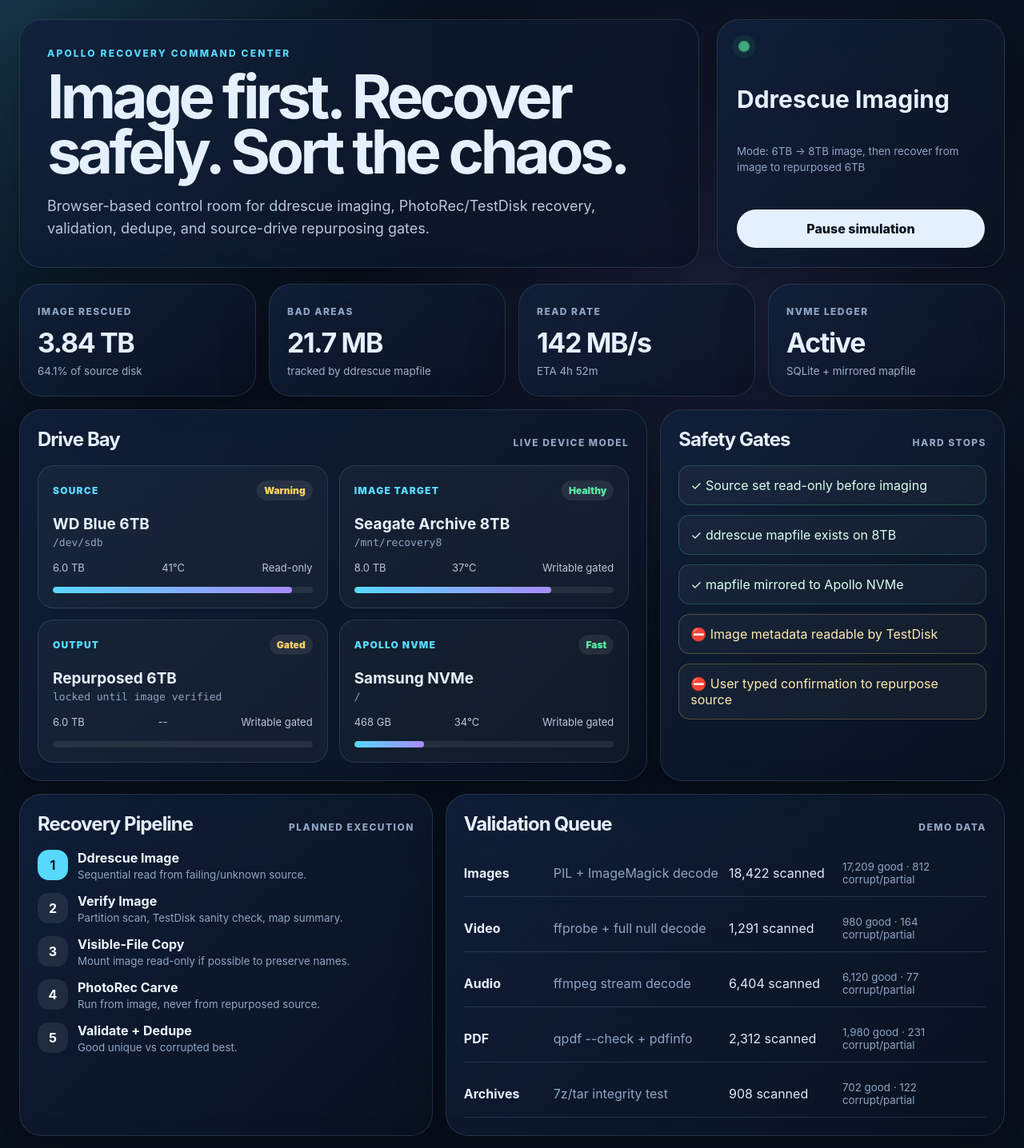
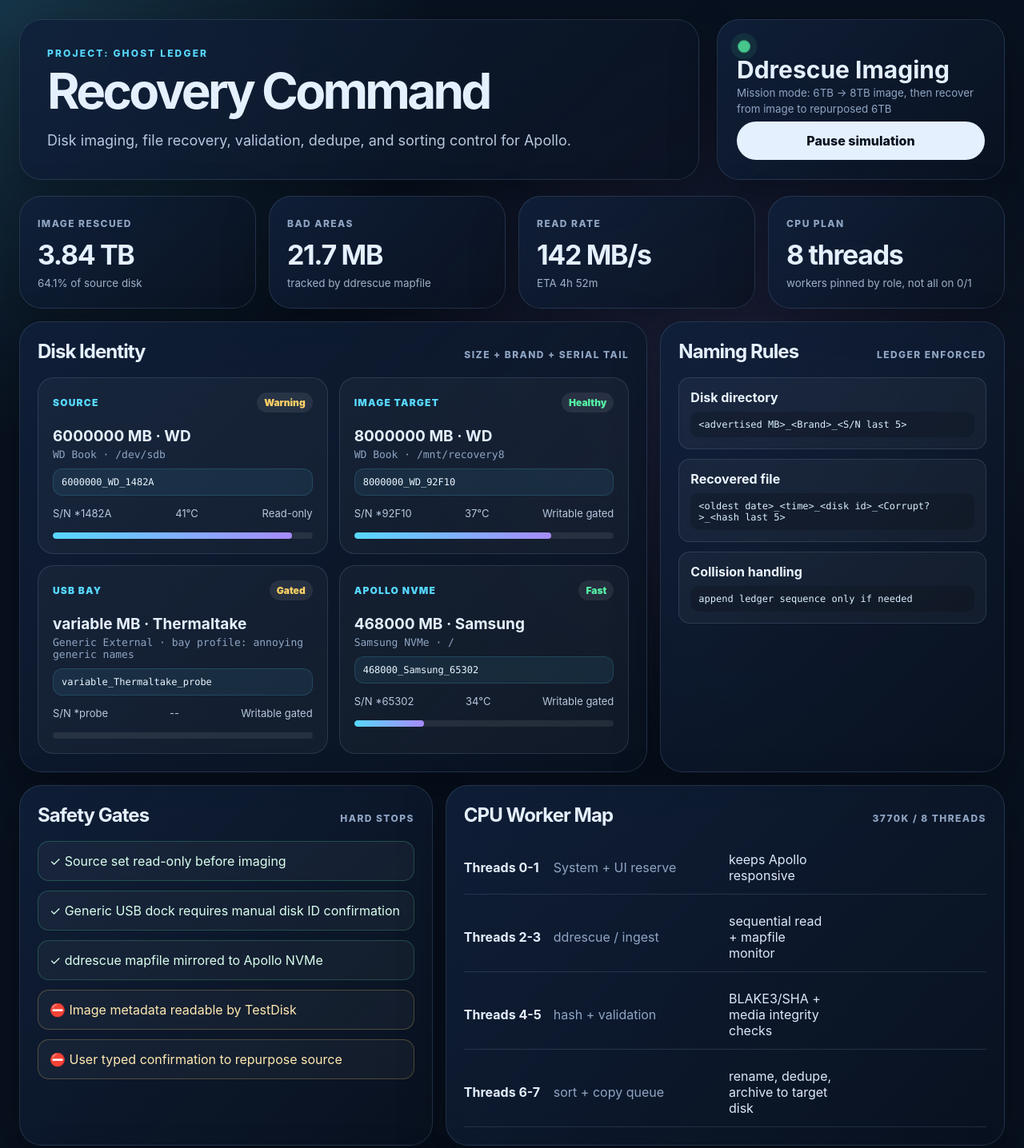
Before and after one commit to apollo357apollo357/apollo-recovery-command-center, a React (Vite) app: page / in a window 1280 px wide. Shown: the top 1436 px of the page at 80% size. Built offline with nearby package versions, Linux system fonts and the light colour scheme.

Commit message:
feat: add mission recovery workflow details

```diff
--- a/src/App.css
+++ b/src/App.css
@@ -24,7 +24,8 @@
 .app-shell { width: min(1440px, 100%); margin: 0 auto; padding: 24px; }
 .hero { display: grid; grid-template-columns: 1fr 360px; gap: 22px; align-items: stretch; margin-bottom: 20px; }
 .hero > div:first-child, .status-panel, .panel, .stat-card { border: 1px solid var(--line); background: linear-gradient(135deg, rgba(16, 32, 58, .88), rgba(10, 18, 32, .78)); box-shadow: 0 20px 60px rgba(0, 0, 0, .32); backdrop-filter: blur(18px); border-radius: 28px; }
-.hero > div:first-child { padding: 34px; min-height: 250px; display: flex; flex-direction: column; justify-content: center; }
+.hero > div:first-child { padding: 34px; min-height: 190px; display: flex; flex-direction: column; justify-content: center; }
+.compact-hero h1 { font-size: clamp(34px, 5vw, 62px); }
 .eyebrow { color: var(--cyan); text-transform: uppercase; letter-spacing: .18em; font-size: 12px; font-weight: 800; margin: 0 0 12px; }
 h1 { margin: 0; font-size: clamp(40px, 6vw, 76px); line-height: .91; letter-spacing: -0.06em; max-width: 880px; }
 .hero-copy { color: #b8c8df; max-width: 760px; font-size: 18px; line-height: 1.55; margin: 20px 0 0; }
@@ -56,7 +57,8 @@
 .health.warning, .health.gated { color: var(--yellow); }
 .health.failing { color: var(--red); }
 .drive-card h3 { margin: 18px 0 4px; font-size: 19px; }
-.drive-card p { color: var(--muted); margin: 0 0 16px; font-family: ui-monospace, SFMono-Regular, Menlo, monospace; font-size: 13px; }
+.drive-card p { color: var(--muted); margin: 0 0 10px; font-family: ui-monospace, SFMono-Regular, Menlo, monospace; font-size: 13px; }
+.drive-card code { display: block; color: #e9f6ff; background: rgba(87, 216, 255, .08); border: 1px solid rgba(87, 216, 255, .16); padding: 9px 10px; border-radius: 12px; font-family: ui-monospace, SFMono-Regular, Menlo, monospace; font-size: 12px; margin-bottom: 14px; overflow-wrap: anywhere; }
 .drive-meta { color: #b7c7de; font-size: 13px; }
 .bar { height: 8px; background: rgba(255,255,255,.08); border-radius: 999px; overflow: hidden; margin-top: 16px; }
 .bar i { display: block; height: 100%; border-radius: inherit; background: linear-gradient(90deg, var(--cyan), var(--purple)); }
@@ -64,6 +66,9 @@
 .gate-list li { padding: 14px; border-radius: 14px; background: rgba(255,255,255,.04); border: 1px solid var(--line); color: #c9d8eb; }
 .gate-list .done { color: #d9ffed; border-color: rgba(85, 240, 165, .22); }
 .gate-list .locked { color: #ffe9b0; border-color: rgba(255, 209, 102, .25); }
+.naming-list li { display: grid; gap: 8px; }
+.naming-list b { color: #eaf4ff; }
+.naming-list code { display: block; color: #d9efff; background: rgba(0,0,0,.18); padding: 9px 10px; border-radius: 10px; overflow-wrap: anywhere; font-family: ui-monospace, SFMono-Regular, Menlo, monospace; font-size: 12px; }
 .pipeline { list-style: none; padding: 0; margin: 0; display: grid; gap: 14px; }
 .pipeline li { display: grid; grid-template-columns: 38px 1fr; gap: 12px; align-items: start; color: #b9cae1; }
 .pipeline b { width: 38px; height: 38px; display: grid; place-items: center; border-radius: 14px; background: rgba(255,255,255,.08); color: #fff; }
--- a/src/App.tsx
+++ b/src/App.tsx
@@ -5,11 +5,14 @@
 
 type Drive = {
   id: string
-  role: 'Source' | 'Image Target' | 'Output' | 'Apollo NVMe'
-  name: string
+  role: 'Source' | 'Image Target' | 'Output' | 'Apollo NVMe' | 'USB Bay'
+  brand: string
+  model: string
+  genericName: string
   device: string
-  size: string
-  health: 'Healthy' | 'Warning' | 'Failing' | 'Fast'
+  advertisedMb: string
+  serialTail: string
+  health: 'Healthy' | 'Warning' | 'Failing' | 'Fast' | 'Gated'
   temp: string
   readonly?: boolean
   used?: number
@@ -22,17 +25,17 @@
 }
 
 const drives: Drive[] = [
-  { id: 'd1', role: 'Source', name: 'WD Blue 6TB', device: '/dev/sdb', size: '6.0 TB', health: 'Warning', temp: '41°C', readonly: true, used: 92 },
-  { id: 'd2', role: 'Image Target', name: 'Seagate Archive 8TB', device: '/mnt/recovery8', size: '8.0 TB', health: 'Healthy', temp: '37°C', used: 76 },
-  { id: 'd3', role: 'Output', name: 'Repurposed 6TB', device: 'locked until image verified', size: '6.0 TB', health: 'Gated' as Drive['health'], temp: '--', used: 0 },
-  { id: 'd4', role: 'Apollo NVMe', name: 'Samsung NVMe', device: '/', size: '468 GB', health: 'Fast', temp: '34°C', used: 27 },
+  { id: 'd1', role: 'Source', brand: 'WD', model: 'Book 6TB', genericName: 'WD Book', device: '/dev/sdb', advertisedMb: '6000000', serialTail: '1482A', health: 'Warning', temp: '41°C', readonly: true, used: 92 },
+  { id: 'd2', role: 'Image Target', brand: 'WD', model: 'Book 8TB', genericName: 'WD Book', device: '/mnt/recovery8', advertisedMb: '8000000', serialTail: '92F10', health: 'Healthy', temp: '37°C', used: 76 },
+  { id: 'd3', role: 'USB Bay', brand: 'Thermaltake', model: 'BlacX dock', genericName: 'Generic External', device: 'bay profile: annoying generic names', advertisedMb: 'variable', serialTail: 'probe', health: 'Gated', temp: '--', used: 0 },
+  { id: 'd4', role: 'Apollo NVMe', brand: 'Samsung', model: 'NVMe', genericName: 'Samsung NVMe', device: '/', advertisedMb: '468000', serialTail: '65302', health: 'Fast', temp: '34°C', used: 27 },
 ]
 
 const events: Event[] = [
   { time: '00:03', level: 'ok', text: 'Source drive marked read-only. Software write-block active.' },
-  { time: '00:08', level: 'info', text: 'ddrescue first pass running: no-scrape mode, mapfile mirrored to Apollo NVMe.' },
-  { time: '00:14', level: 'warn', text: 'SMART warning: 18 pending sectors. Continuing sequential image only.' },
-  { time: '00:21', level: 'ok', text: 'Image target free-space gate passed. Minimum reserve: 250 GB.' },
+  { time: '00:08', level: 'info', text: 'Disk ID resolved by size + brand + serial tail, not generic USB model name.' },
+  { time: '00:14', level: 'warn', text: 'Thermaltake dock detected as generic: require advertised size and serial-tail confirmation.' },
+  { time: '00:21', level: 'ok', text: 'Sorting workers active beside imaging workers; ledger records every rename/move.' },
 ]
 
 const validators = [
@@ -42,6 +45,17 @@
   ['PDF', 'qpdf --check + pdfinfo', 2312, 1980, 231],
   ['Archives', '7z/tar integrity test', 908, 702, 122],
 ]
+
+const workers = [
+  ['0-1', 'System + UI reserve', 'keeps Apollo responsive'],
+  ['2-3', 'ddrescue / ingest', 'sequential read + mapfile monitor'],
+  ['4-5', 'hash + validation', 'BLAKE3/SHA + media integrity checks'],
+  ['6-7', 'sort + copy queue', 'rename, dedupe, archive to target disk'],
+]
+
+function diskDirectory(drive: Drive) {
+  return `${drive.advertisedMb}_${drive.brand}_${drive.serialTail}`
+}
 
 function StatCard({ label, value, sub }: { label: string; value: string; sub: string }) {
   return (
@@ -60,10 +74,11 @@
         <span className="role">{drive.role}</span>
         <span className={`health ${drive.health.toLowerCase()}`}>{drive.health}</span>
       </div>
-      <h3>{drive.name}</h3>
-      <p>{drive.device}</p>
+      <h3>{drive.advertisedMb} MB · {drive.brand}</h3>
+      <p>{drive.genericName} · {drive.device}</p>
+      <code>{diskDirectory(drive)}</code>
       <div className="drive-meta">
-        <span>{drive.size}</span>
+        <span>S/N *{drive.serialTail}</span>
         <span>{drive.temp}</span>
         <span>{drive.readonly ? 'Read-only' : 'Writable gated'}</span>
       </div>
@@ -82,16 +97,16 @@
 
   return (
     <main className="app-shell">
-      <header className="hero">
+      <header className="hero compact-hero">
         <div>
-          <p className="eyebrow">Apollo Recovery Command Center</p>
-          <h1>Image first. Recover safely. Sort the chaos.</h1>
-          <p className="hero-copy">Browser-based control room for ddrescue imaging, PhotoRec/TestDisk recovery, validation, dedupe, and source-drive repurposing gates.</p>
+          <p className="eyebrow">Project: Ghost Ledger</p>
+          <h1>Recovery Command</h1>
+          <p className="hero-copy">Disk imaging, file recovery, validation, dedupe, and sorting control for Apollo.</p>
         </div>
         <div className="status-panel">
           <span className={`pulse ${status}`} />
           <strong>{status === 'running' ? 'ddrescue imaging' : status}</strong>
-          <small>Mode: 6TB → 8TB image, then recover from image to repurposed 6TB</small>
+          <small>Mission mode: 6TB → 8TB image, then recover from image to repurposed 6TB</small>
           <button onClick={() => setStatus(status === 'running' ? 'paused' : 'running')}>{status === 'running' ? 'Pause simulation' : 'Resume simulation'}</button>
         </div>
       </header>
@@ -100,24 +115,46 @@
         <StatCard label="Image rescued" value={`${progress.rescued} TB`} sub="64.1% of source disk" />
         <StatCard label="Bad areas" value={progress.bad} sub="tracked by ddrescue mapfile" />
         <StatCard label="Read rate" value={progress.rate} sub={`ETA ${progress.eta}`} />
-        <StatCard label="NVMe ledger" value="Active" sub="SQLite + mirrored mapfile" />
+        <StatCard label="CPU plan" value="8 threads" sub="workers pinned by role, not all on 0/1" />
       </section>
 
       <section className="layout-grid">
         <div className="panel large">
-          <div className="panel-title"><h2>Drive Bay</h2><span>live device model</span></div>
+          <div className="panel-title"><h2>Disk Identity</h2><span>size + brand + serial tail</span></div>
           <div className="drive-grid">{drives.map(d => <DriveCard key={d.id} drive={d} />)}</div>
         </div>
 
         <div className="panel">
+          <div className="panel-title"><h2>Naming Rules</h2><span>ledger enforced</span></div>
+          <ul className="gate-list naming-list">
+            <li><b>Disk directory</b><code>&lt;advertised MB&gt;_&lt;Brand&gt;_&lt;S/N last 5&gt;</code></li>
+            <li><b>Recovered file</b><code>&lt;oldest date&gt;_&lt;time&gt;_&lt;disk id&gt;_&lt;Corrupt?&gt;_&lt;hash last 5&gt;</code></li>
+            <li><b>Collision handling</b><code>append ledger sequence only if needed</code></li>
+          </ul>
+        </div>
+      </section>
+
+      <section className="layout-grid bottom">
+        <div className="panel">
           <div className="panel-title"><h2>Safety Gates</h2><span>hard stops</span></div>
           <ul className="gate-list">
             <Gate done text="Source set read-only before imaging" />
-            <Gate done text="ddrescue mapfile exists on 8TB" />
-            <Gate done text="mapfile mirrored to Apollo NVMe" />
+            <Gate done text="Generic USB dock requires manual disk ID confirmation" />
+            <Gate done text="ddrescue mapfile mirrored to Apollo NVMe" />
             <Gate done={false} text="Image metadata readable by TestDisk" />
             <Gate done={false} text="User typed confirmation to repurpose source" />
           </ul>
+        </div>
+
+        <div className="panel wide">
+          <div className="panel-title"><h2>CPU Worker Map</h2><span>3770k / 8 threads</span></div>
+          <div className="table worker-table">
+            {workers.map(([core, role, detail]) => (
+              <div className="row" key={core}>
+                <strong>Threads {core}</strong><span>{role}</span><em>{detail}</em>
+              </div>
+            ))}
+          </div>
         </div>
       </section>
 
@@ -129,7 +166,7 @@
             <li><b>2</b><div><strong>verify image</strong><small>Partition scan, TestDisk sanity check, map summary.</small></div></li>
             <li><b>3</b><div><strong>visible-file copy</strong><small>Mount image read-only if possible to preserve names.</small></div></li>
             <li><b>4</b><div><strong>PhotoRec carve</strong><small>Run from image, never from repurposed source.</small></div></li>
-            <li><b>5</b><div><strong>validate + dedupe</strong><small>Good unique vs corrupted best.</small></div></li>
+            <li><b>5</b><div><strong>simultaneous sort</strong><small>Ryan’s sort scripts run beside validation and copy queues.</small></div></li>
           </ol>
         </div>
 
@@ -153,7 +190,7 @@
       </section>
 
       <footer>
-        <strong>Demo mode:</strong> this GitHub Pages build is a safe interface prototype. Real mode will run locally on Apollo with FastAPI workers and explicit confirmation for destructive actions.
+        <strong>Demo mode:</strong> GitHub Pages is interface-only. Real mode will run locally on Apollo with FastAPI workers, CPU affinity controls, disk identity gates, and your sorting scripts.
       </footer>
     </main>
   )
```
